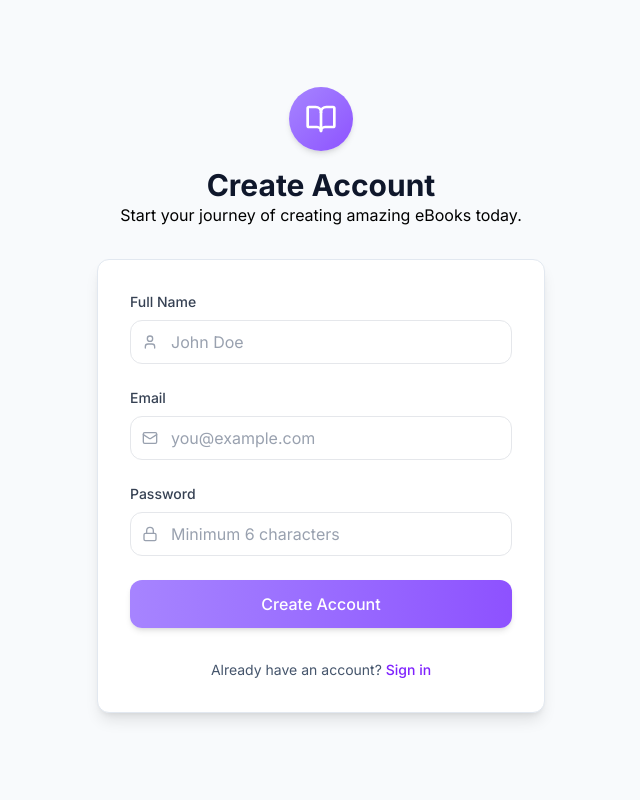
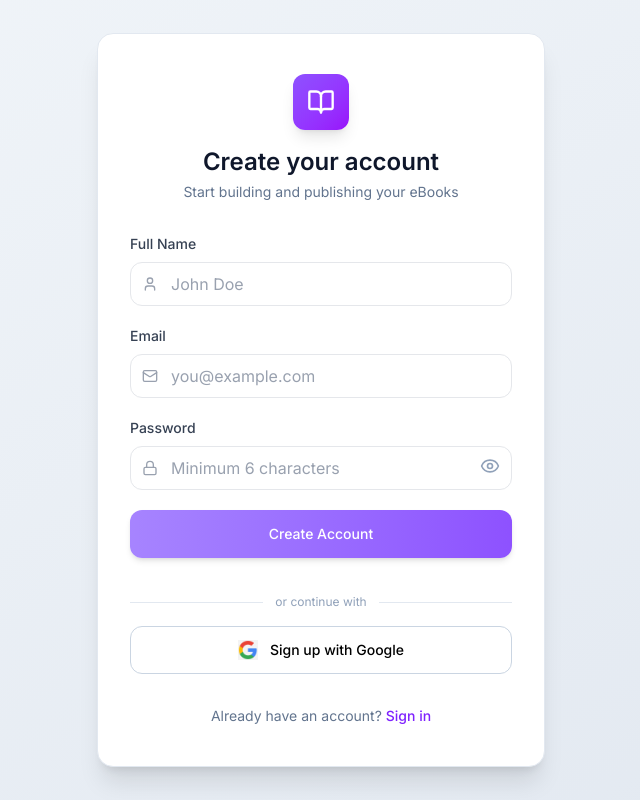
Before and after one commit to yashvimal34/AI-PoweredeBookCreater, a React (Vite) app in the folder frontend/eBookCreater/: page /signup in a window 1280 px wide. Shown: the whole page, without its empty margins (319-959 px from the left). Built offline with nearby package versions, Linux system fonts and the light colour scheme; no server answers.

Commit message:
google oauth sign up

```diff
--- a/frontend/eBookCreater/src/pages/LoginPage.jsx
+++ b/frontend/eBookCreater/src/pages/LoginPage.jsx
@@ -1,6 +1,6 @@
 import { useState } from "react";
 import { Link, useNavigate } from "react-router-dom";
-import { Mail, Lock, BookOpen } from "lucide-react";
+import { Mail, Lock, BookOpen, Eye, EyeOff } from "lucide-react";
 import toast from "react-hot-toast";
 
 import InputField from "../components/ui/InputField";
@@ -8,12 +8,12 @@ import Button from "../components/ui/Button";
 import { useAuth } from "../context/AuthContext";
 import axiosInstance from "../utils/axiosInstance";
 import { API_PATHS, BASE_URL } from "../utils/apiPaths";
-import Google from '../assets/google.webp';
+import Google from "../assets/g1.png";
 
 const LoginPage = () => {
-
   const [formData, setFormData] = useState({ email: "", password: "" });
   const [isLoading, setIsLoading] = useState(false);
+  const [showPassword, setShowPassword] = useState(false);
   const { login } = useAuth();
   const navigate = useNavigate();
 
@@ -29,36 +29,47 @@ const LoginPage = () => {
       const response = await axiosInstance.post(API_PATHS.AUTH.LOGIN, formData);
       const { token } = response.data;
 
-            // Fetch profile to get use details.
-            const profileResponse = await axiosInstance.get(API_PATHS.AUTH.GET_PROFILE, {
+      const profileResponse = await axiosInstance.get(
+        API_PATHS.AUTH.GET_PROFILE,
+        {
           headers: { Authorization: `Bearer ${token}` },
-            });
+        }
+      );
 
       login(profileResponse.data, token);
-            toast.success("Login successfull");
+      toast.success("Login successful");
       navigate("/dashboard");
-
     } catch (error) {
-            localStorage.clear()
-            toast.error(error.message?.data?.message || "Login Failed. Try again later");
+      localStorage.clear();
+      toast.error(
+        error.message?.data?.message || "Login Failed. Try again later"
+      );
     } finally {
       setIsLoading(false);
     }
   };
 
   return (
-        <div className="min-h-screen bg-slate-50 flex items-center justify-center p-4">
+    <div className="min-h-screen flex items-center justify-center bg-gradient-to-br from-slate-100 to-slate-200 px-4">
       <div className="w-full max-w-md">
+        {/* Card */}
+        <div className="bg-white rounded-2xl shadow-xl border border-slate-200 px-8 py-10">
+          {/* Header */}
           <div className="text-center mb-8">
-                    <div className="inline-flex items-center justify-center w-16 h-16 bg-gradient-to-br from-violet-400 to-violet-500 rounded-full mb-4 shadow-md">
-                        <BookOpen className="w-8 h-8 text-white" />
-                    </div>
-                    <h1 className="text-3xl font-bold text-slate-900">Welcome Back</h1>
-                    <p className="text-slate-600 mt-2">Sign in to continue to your eBook Dashobored</p>
+            <div className="mx-auto mb-4 flex h-14 w-14 items-center justify-center rounded-xl bg-gradient-to-br from-violet-500 to-purple-600 shadow-lg">
+              <BookOpen className="h-7 w-7 text-white" />
             </div>
 
-                <div className="bg-white border border-slate-200 rounded-xl shadow-lg p-8">
-                    <form onSubmit={handleSubmit} className="space-y-6">
+            <h1 className="text-2xl font-semibold text-slate-900">
+              Welcome back
+            </h1>
+            <p className="mt-1 text-sm text-slate-500">
+              Sign in to your AI eBook Creator account
+            </p>
+          </div>
+
+          {/* Form */}
+          <form onSubmit={handleSubmit} className="space-y-5">
             <InputField
               label="Email"
               name="email"
@@ -67,46 +78,84 @@ const LoginPage = () => {
               icon={Mail}
               value={formData.email}
               onChange={handleChange}
-                            required />
+              required
+            />
 
+            <div className="relative">
   <InputField
     label="Password"
     name="password"
-                            type="password"
-                            placeholder="•••••••••••"
+    type={showPassword ? "text" : "password"}
+    placeholder="••••••••"
     icon={Lock}
     value={formData.password}
     onChange={handleChange}
     required
   />
-                        <Button type="submit" isLoading={isLoading} className="w-full">
+
+  <button
+    type="button"
+    onClick={() => setShowPassword((prev) => !prev)}
+    className="absolute right-3 top-[38px] text-slate-400 hover:text-slate-600 transition"
+    aria-label={showPassword ? "Hide password" : "Show password"}
+  >
+    {showPassword ? (
+      <EyeOff className="h-5 w-5" />
+    ) : (
+      <Eye className="h-5 w-5" />
+    )}
+  </button>
+</div>
+
+
+            <Button
+              type="submit"
+              isLoading={isLoading}
+              className="w-full rounded-xl py-2.5 text-sm font-medium"
+            >
               Sign In
             </Button>
 
+            {/* Divider */}
+            <div className="relative my-4">
+              <div className="absolute inset-0 flex items-center">
+                <div className="w-full border-t border-slate-200" />
+              </div>
+              <div className="relative flex justify-center text-xs">
+                <span className="bg-white px-3 text-slate-400">
+                  or continue with
+                </span>
+              </div>
+            </div>
+
+            {/* Google */}
             <Button
               type="button"
               onClick={() => {
                 window.location.href = `${BASE_URL}/api/auth/google`;
               }}
               variant="outline"
-  className="w-full flex items-center justify-center gap-3 border border-slate-300 bg-white hover:bg-slate-50"
+              className="w-full flex items-center justify-center gap-3 rounded-xl border border-slate-300 bg-white py-2.5 text-sm font-medium hover:bg-slate-50 transition"
             >
-  <img src={Google} alt="Google" className="w-5 h-5" />
-  <span className="font-medium">Continue with Google</span>
+              <img src={Google} alt="Google" className="h-5 w-5" />
+              Continue with Google
             </Button>
-
-
           </form>
 
-                    <p className="text-center text-sm text-slate-600 mt-8">
-                        Don't have an account?{' '}
-                        <Link to="/signup" className="font-medium text-violet-600 hover:text-violet-700">
-                            Sign up
+          {/* Footer */}
+          <p className="mt-8 text-center text-sm text-slate-500">
+            Don’t have an account?{" "}
+            <Link
+              to="/signup"
+              className="font-medium text-violet-600 hover:text-violet-700"
+            >
+              Create one
             </Link>
           </p>
         </div>
       </div>
     </div>
-    )
-}
-export default LoginPage
+  );
+};
+
+export default LoginPage;
--- a/frontend/eBookCreater/src/pages/SignupPage.jsx
+++ b/frontend/eBookCreater/src/pages/SignupPage.jsx
@@ -1,18 +1,24 @@
 import { useState } from "react";
 import { Link, useNavigate } from "react-router-dom";
-import { Mail, Lock, User, BookOpen } from "lucide-react";
+import { Mail, Lock, User, BookOpen, Eye, EyeOff } from "lucide-react";
 import toast from "react-hot-toast";
 
 import InputField from "../components/ui/InputField";
 import Button from "../components/ui/Button";
 import { useAuth } from "../context/AuthContext";
 import axiosInstance from "../utils/axiosInstance";
-import { API_PATHS } from "../utils/apiPaths";
+import { API_PATHS, BASE_URL } from "../utils/apiPaths";
+import Google from "../assets/g1.png";
 
 const SignupPage = () => {
+  const [formData, setFormData] = useState({
+    name: "",
+    email: "",
+    password: "",
+  });
+  const [isLoading, setIsLoading] = useState(false);
+  const [showPassword, setShowPassword] = useState(false);
 
-    const [formData, setFormData] = useState({ name: "", email: "", password: "" });
-    const [isLoading, setIsLoading] = useState(false);
   const { login } = useAuth();
   const navigate = useNavigate();
 
@@ -25,40 +31,53 @@ const SignupPage = () => {
     setIsLoading(true);
 
     try {
-            const response = await axiosInstance.post(API_PATHS.AUTH.REGISTER, formData);
+      const response = await axiosInstance.post(
+        API_PATHS.AUTH.REGISTER,
+        formData
+      );
       const { token } = response.data;
 
-            // Fetch Profile to get user details
-            const profileResponse = await axiosInstance.get(API_PATHS.AUTH.GET_PROFILE, {
+      const profileResponse = await axiosInstance.get(
+        API_PATHS.AUTH.GET_PROFILE,
+        {
           headers: { Authorization: `Bearer ${token}` },
-            });
+        }
+      );
 
       login(profileResponse.data, token);
       toast.success("Account created successfully!");
       navigate("/dashboard");
-
     } catch (error) {
       console.error("Signup error:", error.response?.data);
-            toast.error(error.response?.data?.message || "Signup failed. Try again later");
+      toast.error(
+        error.response?.data?.message || "Signup failed. Try again later"
+      );
     } finally {
       setIsLoading(false);
     }
   };
 
   return (
-        <div className="min-h-screen bg-slate-50 flex items-center justify-center p-4">
+    <div className="min-h-screen flex items-center justify-center bg-gradient-to-br from-slate-100 to-slate-200 px-4">
       <div className="w-full max-w-md">
+        {/* Card */}
+        <div className="bg-white rounded-2xl shadow-xl border border-slate-200 px-8 py-10">
+          {/* Header */}
           <div className="text-center mb-8">
-                    <div className="inline-flex items-center justify-center w-16 h-16 bg-gradient-to-br from-violet-400 to-violet-500 rounded-full mb-4 shadow-md">
-                        <BookOpen className="w-8 h-8 text-white" />
+            <div className="mx-auto mb-4 flex h-14 w-14 items-center justify-center rounded-xl bg-gradient-to-br from-violet-500 to-purple-600 shadow-lg">
+              <BookOpen className="h-7 w-7 text-white" />
             </div>
 
-                    <h1 className="text-3xl font-bold text-slate-900">Create Account</h1>
-                    <p className="">Start your journey of creating amazing eBooks today.</p>
+            <h1 className="text-2xl font-semibold text-slate-900">
+              Create your account
+            </h1>
+            <p className="mt-1 text-sm text-slate-500">
+              Start building and publishing your eBooks
+            </p>
           </div>
 
-                <div className="bg-white border border-slate-200 rounded-xl shadow-lg p-8">
-                    <form onSubmit={handleSubmit} className="space-y-6">
+          {/* Form */}
+          <form onSubmit={handleSubmit} className="space-y-5">
             <InputField
               label="Full Name"
               name="name"
@@ -67,7 +86,8 @@ const SignupPage = () => {
               icon={User}
               value={formData.name}
               onChange={handleChange}
-                            required />
+              required
+            />
 
             <InputField
               label="Email"
@@ -77,32 +97,84 @@ const SignupPage = () => {
               icon={Mail}
               value={formData.email}
               onChange={handleChange}
-                            required />
+              required
+            />
 
+            {/* Password with show/hide */}
+            <div className="relative">
               <InputField
                 label="Password"
                 name="password"
-                            type="password"
+                type={showPassword ? "text" : "password"}
                 placeholder="Minimum 6 characters"
                 icon={Lock}
                 value={formData.password}
                 onChange={handleChange}
-                            required />
+                required
+              />
 
-                        <Button type="submit" isLoading={isLoading} className="w-full">
+              <button
+                type="button"
+                onClick={() => setShowPassword((prev) => !prev)}
+                className="absolute right-3 top-[38px] text-slate-400 hover:text-slate-600 transition"
+                aria-label={showPassword ? "Hide password" : "Show password"}
+              >
+                {showPassword ? (
+                  <EyeOff className="h-5 w-5" />
+                ) : (
+                  <Eye className="h-5 w-5" />
+                )}
+              </button>
+            </div>
+
+            <Button
+              type="submit"
+              isLoading={isLoading}
+              className="w-full rounded-xl py-2.5 text-sm font-medium"
+            >
               Create Account
+            </Button>
+
+            {/* Divider */}
+            <div className="relative my-4">
+              <div className="absolute inset-0 flex items-center">
+                <div className="w-full border-t border-slate-200" />
+              </div>
+              <div className="relative flex justify-center text-xs">
+                <span className="bg-white px-3 text-slate-400">
+                  or continue with
+                </span>
+              </div>
+            </div>
+
+            {/* Google Signup */}
+            <Button
+              type="button"
+              onClick={() => {
+                window.location.href = `${BASE_URL}/api/auth/google`;
+              }}
+              variant="outline"
+              className="w-full flex items-center justify-center gap-3 rounded-xl border border-slate-300 bg-white py-2.5 text-sm font-medium hover:bg-slate-50 transition"
+            >
+              <img src={Google} alt="Google" className="h-5 w-5" />
+              Sign up with Google
             </Button>
           </form>
 
-                    <p className="text-center text-sm text-slate-600 mt-8">
-                        Already have an account?{' '}
-                        <Link to="/login" className="font-medium text-violet-600 hover:text-violet-700">
+          {/* Footer */}
+          <p className="mt-8 text-center text-sm text-slate-500">
+            Already have an account?{" "}
+            <Link
+              to="/login"
+              className="font-medium text-violet-600 hover:text-violet-700"
+            >
               Sign in
             </Link>
           </p>
         </div>
       </div>
     </div>
-    )
-}
+  );
+};
+
 export default SignupPage;
```
Also changed, not shown: frontend/eBookCreater/src/assets/g1.png (added), 1 other file (tests, documents, lock files or other folders). Lines whose indentation alone changed are shown as unchanged.
